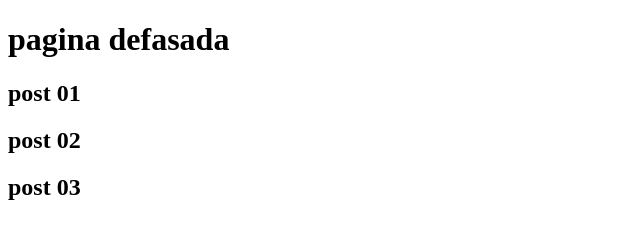
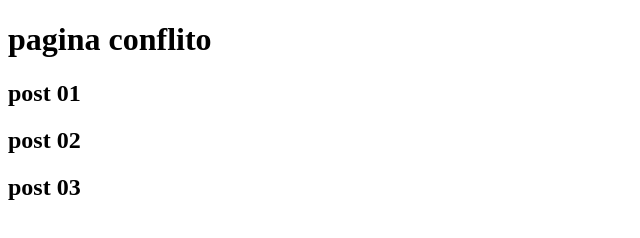
Before and after one commit to Pamplona115/aulagithub, a plain HTML site: page blog.html in a window 1280 px wide. Shown: the full height of the page, 0-640 px from the left. Drawn offline with Linux system fonts and the light colour scheme.

Commit message:
Update blog.html

```diff
--- a/blog.html
+++ b/blog.html
@@ -7,7 +7,7 @@
     <title>Document</title>
 </head>
 <body>
-    <h1>pagina defasada</h1>
+    <h1>pagina conflito</h1>
     <h2>post 01</h2>
     <h2>post 02</h2>
     <h2>post 03</h2>
```
